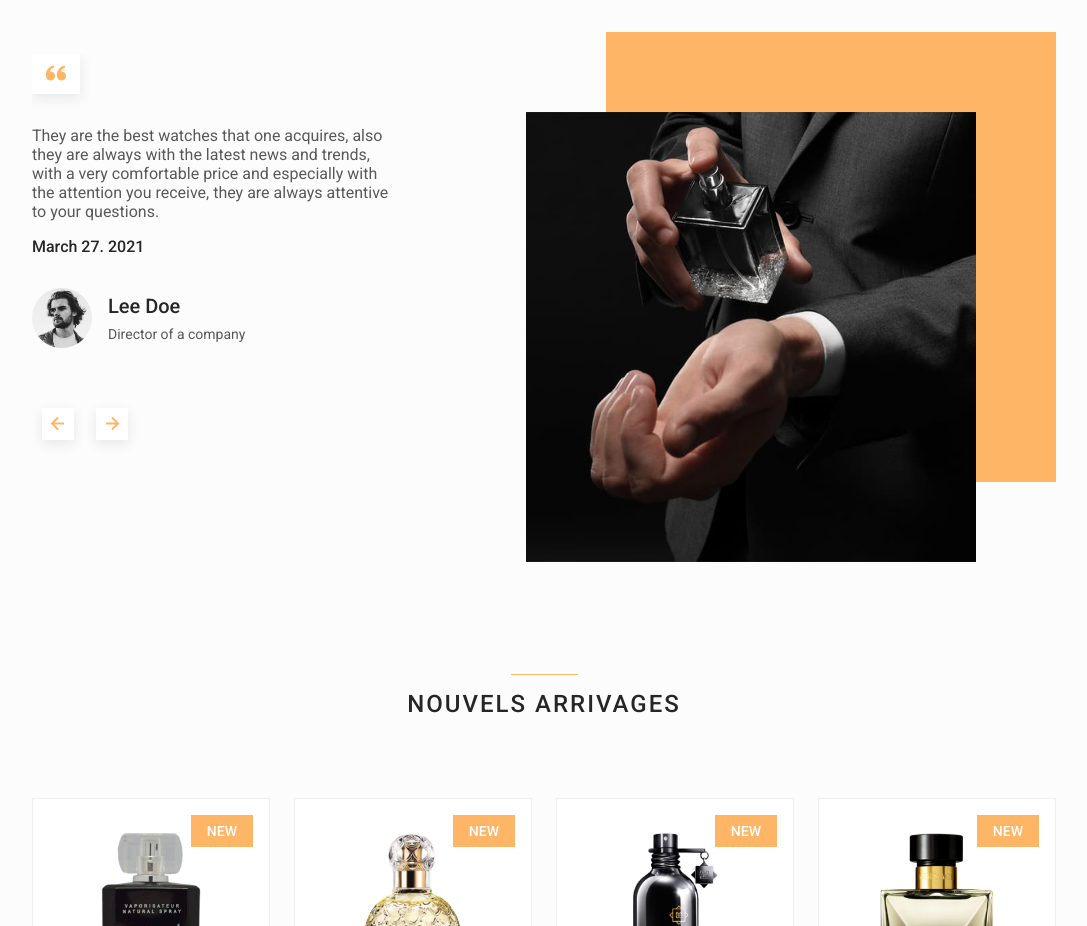
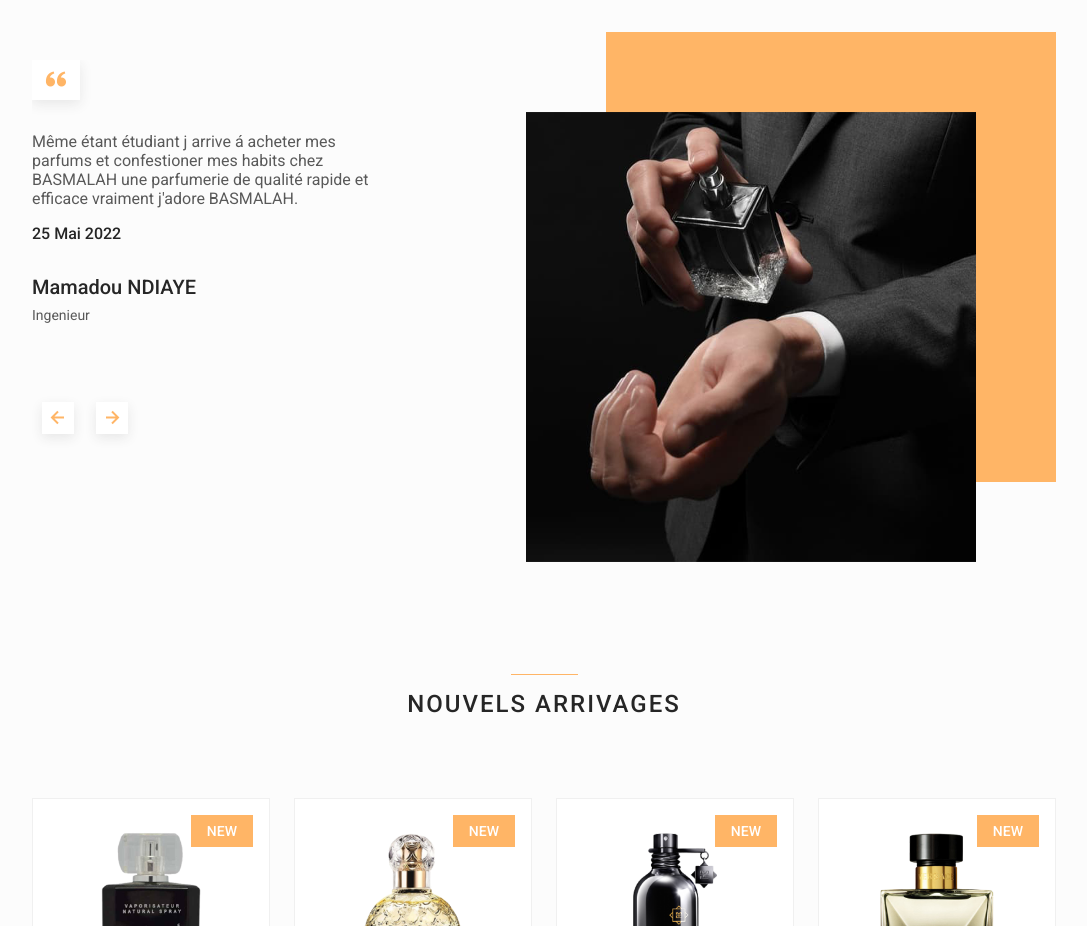
Before and after one commit to basmalahstore/basmalahstore.github.io, a plain HTML site: page index.html in a window 1280 px wide. Shown: the part 3000-3926 px from the top of the page, without its empty margins (96-1183 px from the left). Drawn offline with nearby package versions, Linux system fonts and the light colour scheme.

Commit message:
Update index.html

```diff
--- a/index.html
+++ b/index.html
@@ -353,16 +353,18 @@
                                 <i class='bx bxs-quote-alt-left'></i>
                             </div>
                             <p class="testimonial__description">
-                                They are the best watches that one acquires, also they are always with the latest news and trends, with a very comfortable price and especially with the attention you receive, they are always attentive to your questions.
+                                Même étant étudiant j arrive á acheter mes parfums et confestioner mes habits chez BASMALAH
+                            une parfumerie de qualité rapide et efficace
+                            vraiment j'adore BASMALAH.
                             </p>
-                            <h3 class="testimonial__date">March 27. 2021</h3>
+                            <h3 class="testimonial__date"> 25 Mai 2022</h3>
 
                             <div class="testimonial__perfil">
-                                <img src="assets/img/testimonial1.jpg" alt="" class="testimonial__perfil-img">
+                                <!-- <img src="assets/img/testimonial1.jpg" alt="" class="testimonial__perfil-img"> -->
 
                                 <div class="testimonial__perfil-data">
-                                    <span class="testimonial__perfil-name">Lee Doe</span>
-                                    <span class="testimonial__perfil-detail">Director of a company</span>
+                                    <span class="testimonial__perfil-name">Mamadou NDIAYE</span>
+                                    <span class="testimonial__perfil-detail">Ingenieur</span>
                                 </div>
                             </div>
                         </div>
@@ -372,16 +374,18 @@
                                 <i class='bx bxs-quote-alt-left'></i>
                             </div>
                             <p class="testimonial__description">
-                                They are the best watches that one acquires, also they are always with the latest news and trends, with a very comfortable price and especially with the attention you receive, they are always attentive to your questions.
+                                Je recommande, prix compétitif, expédition le jour même, livraison en 48h, dans un emballage
+                            impeccable et soigné avec des échantillons , PARFAIT
+                            n'ayez pas peur de sentir bon avec BASMALAH.
                             </p>
-                            <h3 class="testimonial__date">March 27. 2021</h3>
+                            <h3 class="testimonial__date">18 Mars 2022</h3>
 
                             <div class="testimonial__perfil">
-                                <img src="assets/img/testimonial2.jpg" alt="" class="testimonial__perfil-img">
+                               <!-- <img src="assets/img/testimonial2.jpg" alt="" class="testimonial__perfil-img"> -->
 
                                 <div class="testimonial__perfil-data">
-                                    <span class="testimonial__perfil-name">Samantha Mey</span>
-                                    <span class="testimonial__perfil-detail">Director of a company</span>
+                                    <span class="testimonial__perfil-name">Sakhir NDAO</span>
+                                    <span class="testimonial__perfil-detail">PDG Benz COOPORATE</span>
                                 </div>
                             </div>
                         </div>
@@ -391,12 +395,14 @@
                                 <i class='bx bxs-quote-alt-left'></i>
                             </div>
                             <p class="testimonial__description">
-                                They are the best watches that one acquires, also they are always with the latest news and trends, with a very comfortable price and especially with the attention you receive, they are always attentive to your questions.
+                                Produit conforme à un prix modeste, emballage soigné et envoi rapide.j'adore passe les
+                            commandesn chez eux une des meilleurs dans le marches actuels. Tout est parfait chez
+                            BASMALAH.
                             </p>
-                            <h3 class="testimonial__date">March 27. 2021</h3>
+                            <h3 class="testimonial__date">22 Avril 2022</h3>
 
                             <div class="testimonial__perfil">
-                                <img src="assets/img/testimonial3.jpg" alt="" class="testimonial__perfil-img">
+                               <!-- <img src="assets/img/testimonial3.jpg" alt="" class="testimonial__perfil-img"> -->
 
                                 <div class="testimonial__perfil-data">
                                     <span class="testimonial__perfil-name">Magaye DIOP</span>
```
